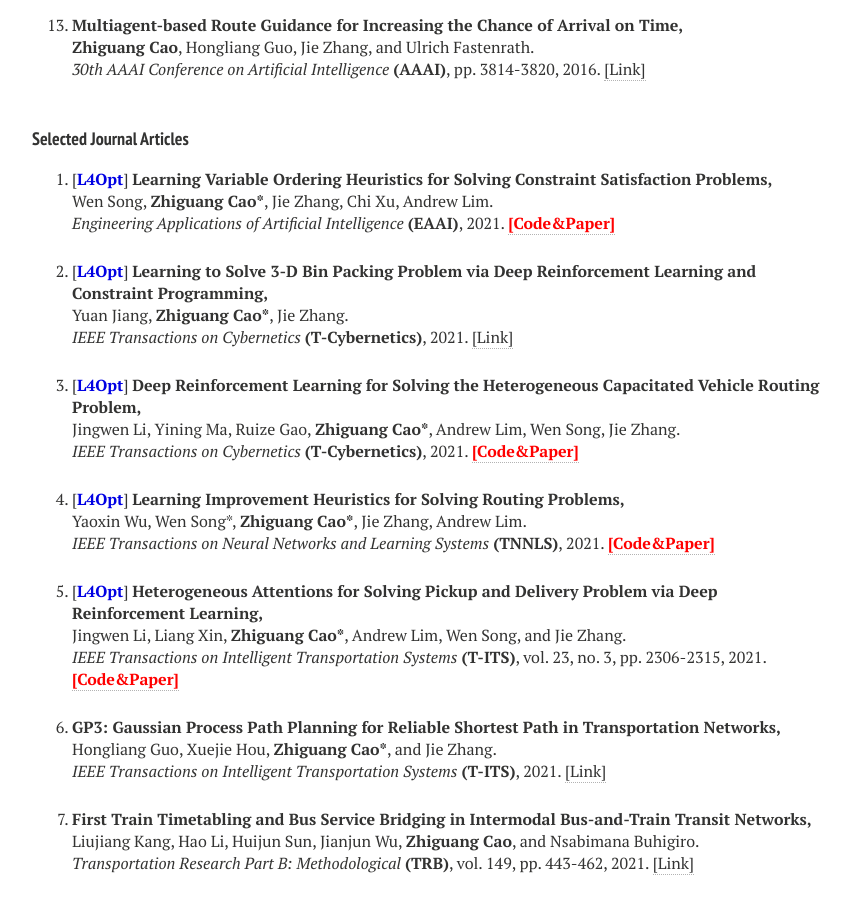
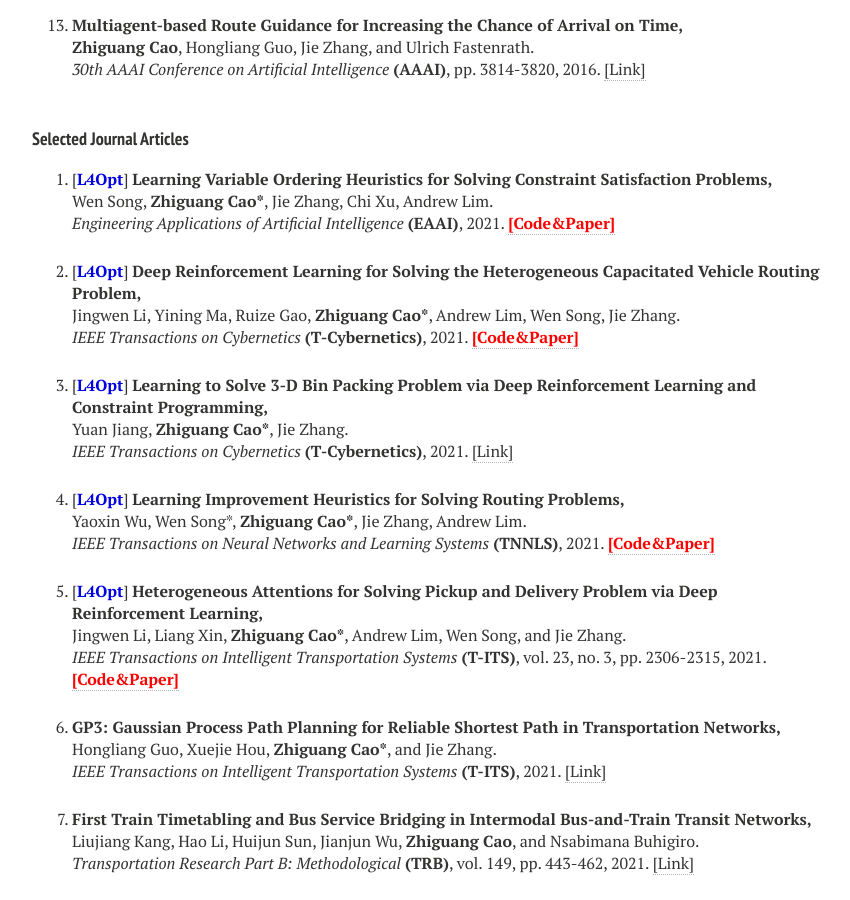
Before and after one commit to zhiguangcaosg/zhiguangcaosg.github.io, a Jekyll site: the page built from publications.md, in a window 1280 px wide and 900 px high, scrolled down 1463 px. Shown: the whole window, without its empty margins (288-1138 px from the left). Built offline with Jekyll 4.4.1, drawn with Linux system fonts in a browser that asks for light colours; nearby versions of some CDN libraries.

Commit message:
Update publications.html

```diff
--- a/_layouts/publications.html
+++ b/_layouts/publications.html
@@ -273,19 +273,21 @@ div.bibtex pre { font-size: 75%; overflow: auto;  width: 100%; padding: 0em 0em;
 
 <li>
 <p>
+[<font color="#0000E3"><b>L4Opt</b></font>] <b>Deep Reinforcement Learning for Solving the Heterogeneous Capacitated Vehicle Routing Problem,</b>
+<br>Jingwen Li, Yining Ma, Ruize Gao, <b>Zhiguang Cao*</b>, Andrew Lim, Wen Song, Jie Zhang.<br>
+<i>IEEE Transactions on Cybernetics</i> <b>(T-Cybernetics)</b>, 2021. <a href="https://github.com/Demon0312/HCVRP_DRL"  target="_blank"> <font color="#FF0000"><b>[Code&Paper]</b> </font></a>
+</p>
+</li>
+
+<li>
+<p>
 [<font color="#0000E3"><b>L4Opt</b></font>] <b>Learning to Solve 3-D Bin Packing Problem via Deep Reinforcement Learning and Constraint Programming,</b>
 <br>Yuan Jiang, <b>Zhiguang Cao*</b>, Jie Zhang.<br>
 <i>IEEE Transactions on Cybernetics</i> <b>(T-Cybernetics)</b>, 2021. <a href="https://ieeexplore.ieee.org/document/9606618" target="_blank"> <font>[Link] </font></a>
 </p>
 </li>
 
-<li>
-<p>
-[<font color="#0000E3"><b>L4Opt</b></font>] <b>Deep Reinforcement Learning for Solving the Heterogeneous Capacitated Vehicle Routing Problem,</b>
-<br>Jingwen Li, Yining Ma, Ruize Gao, <b>Zhiguang Cao*</b>, Andrew Lim, Wen Song, Jie Zhang.<br>
-<i>IEEE Transactions on Cybernetics</i> <b>(T-Cybernetics)</b>, 2021. <a href="https://github.com/Demon0312/HCVRP_DRL"  target="_blank"> <font color="#FF0000"><b>[Code&Paper]</b> </font></a>
-</p>
-</li>
+
 
 <li>
 <p>
```
